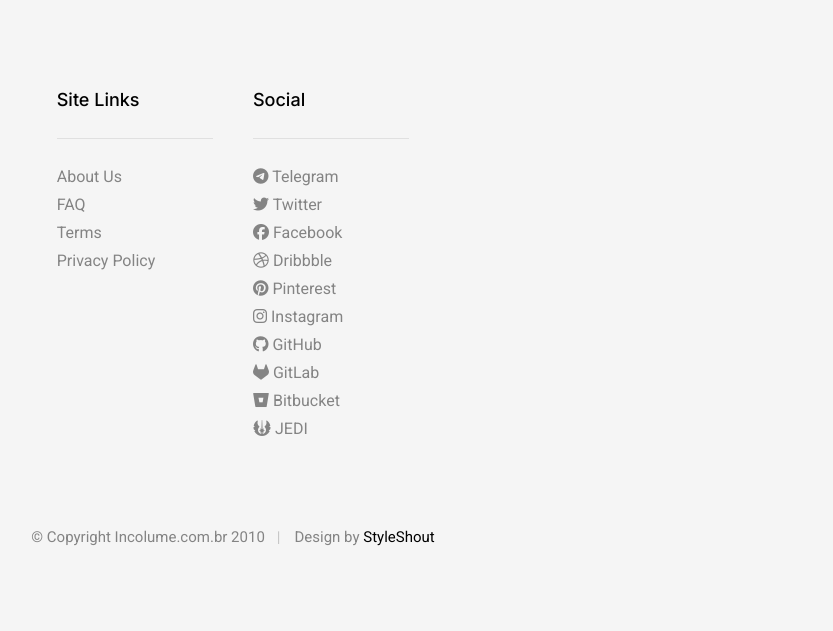
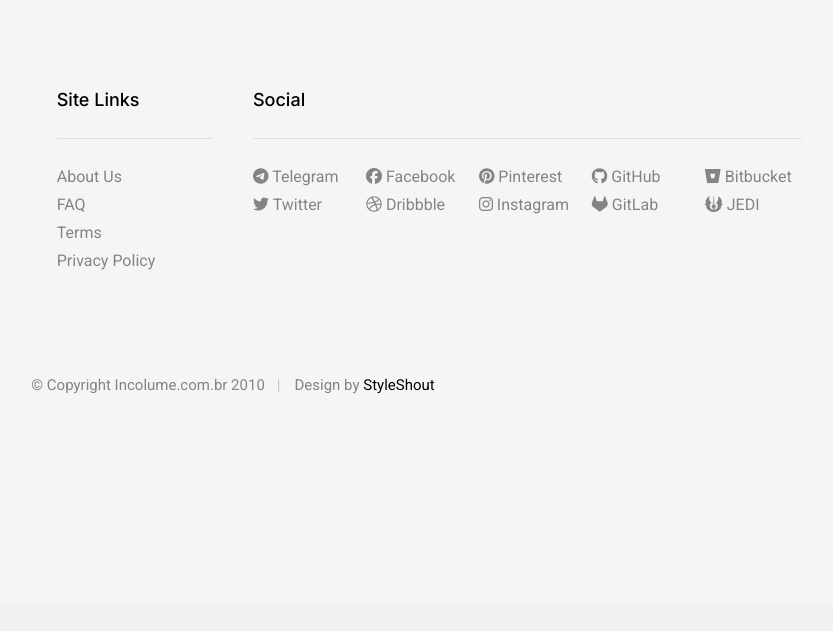
Before and after one commit to incolumepy-cursos/incolumepy-abstract-flask, a Flask app: page /page in a window 1280 px wide. Shown: the part 196-827 px from the top of the page, without its empty margins (407-1240 px from the left). After the commit the page ends 590 px from the top, so only its background shows below. Run offline with Flask 2, Linux system fonts and the light colour scheme; some libraries are stand-ins or nearby versions.

Commit message:
5 colunas para lista HTML

```diff
--- a/incolumepy/abstract_flask/templates/footerContent.html
+++ b/incolumepy/abstract_flask/templates/footerContent.html
@@ -26,11 +26,11 @@
 
                 </div> <!-- end s-footer__site-links -->
 
-                <div class="column large-2 medium-3 tab-6 s-footer__social-links">
+                <div class="column large-6 medium-3 tab-6 s-footer__social-links">
 
                     <h5>Social</h5>
 
-                    <ul>
+                    <ul style="list-style-type: disc; -webkit-columns: 5; -moz-columns: 5; columns: 5; list-style-position: inside;//this is important addition">
                         <li><a href="#0"><i class="fab fa-telegram-plane"></i> Telegram</a></li>
                         <li><a href="#0"><i class="fab fa-twitter"></i> Twitter</a></li>
                         <li><a href="#0"><i class="fab fa-facebook"></i> Facebook</a></li>
```
